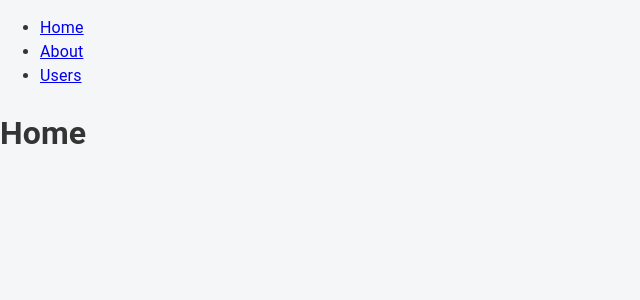
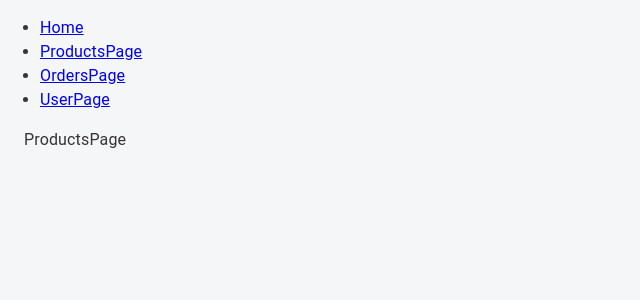
Before and after one commit to XushnidMamatqosimov/burak-react, a React (Create React App) app: page /products in a window 1280 px wide. Shown: the top 300 px of the page, without its empty margins (0-640 px from the left). Built offline with nearby package versions, Linux system fonts and the light colour scheme.

Commit message:
feat: develop screen based components

```diff
--- a/src/app/App.tsx
+++ b/src/app/App.tsx
@@ -2,14 +2,12 @@
 import "../css/app.css";
 import { Container, Stack, Box, Typography, Button } from '@mui/material';
 import { Link, Route, Switch } from 'react-router-dom';
-import { About } from './screen/About';
-import { Users } from './screen/Users';
+import { HomePage } from './screen/homePage';
+import { ProductsPage } from './screen/productsPage';
+import { OrdersPage } from './screen/ordersPage/orders';
+import { UserPage } from './screen/userPape';
 
 const RouterLink = Link as unknown as React.ComponentType<React.PropsWithChildren<{ to: string }>>;
-
-function Home() {
-  return <h1>Home</h1>;
-}
 
 function App() {
   return (
@@ -20,25 +18,31 @@
             <RouterLink to="/">Home</RouterLink>
           </li>
           <li>
-            <RouterLink to="/about">About</RouterLink>
+            <RouterLink to="/products">ProductsPage</RouterLink>
           </li>
           <li>
-            <RouterLink to="/users">Users</RouterLink>
+            <RouterLink to="/orders">OrdersPage</RouterLink>
+          </li>
+          <li>
+            <RouterLink to="/member-page">UserPage</RouterLink>
           </li>
         </ul>
       </nav>
 
       <Switch>
-        <Route path="/about">
-          <About />
+        <Route path="/products">
+          <ProductsPage />
         </Route>
 
-        <Route path="/users">
-          <Users />
+        <Route path="/orders">
+          <OrdersPage />
+        </Route>
+        <Route path="/orders">
+          <UserPage />
         </Route>
 
         <Route path="/">
-          <Home />
+          <HomePage />
         </Route>
       </Switch>
     </div>
--- a/src/app/screen/About.tsx
+++ /dev/null
@@ -1,5 +0,0 @@
-import {Container} from "@mui/material"
-
-export function About(){
-    return <Container>About</Container>
-}
--- a/src/app/screen/Users.tsx
+++ /dev/null
@@ -1,5 +0,0 @@
-import {Container} from "@mui/material"
-
-export function Users(){
-    return <Container>Users</Container>
-}
--- /dev/null
+++ b/src/app/screen/helpPage/index.tsx
@@ -0,0 +1,5 @@
+import {Container} from "@mui/material"
+
+export function HelpPage(){
+    return <Container>HelpPage</Container>
+}
--- /dev/null
+++ b/src/app/screen/homePage/index.tsx
@@ -0,0 +1,5 @@
+import {Container} from "@mui/material"
+
+export function HomePage(){
+    return <Container>Home</Container>
+}
--- /dev/null
+++ b/src/app/screen/ordersPage/orders.tsx
@@ -0,0 +1,5 @@
+import {Container} from "@mui/material"
+
+export function OrdersPage(){
+    return <Container>OrdersPage</Container>
+}
--- /dev/null
+++ b/src/app/screen/productsPage/index.tsx
@@ -0,0 +1,5 @@
+import {Container} from "@mui/material"
+
+export function ProductsPage(){
+    return <Container>ProductsPage</Container>
+}
--- /dev/null
+++ b/src/app/screen/userPape/index.tsx
@@ -0,0 +1,5 @@
+import {Container} from "@mui/material"
+
+export function UserPage(){
+    return <Container>UserPage</Container>
+}
```
